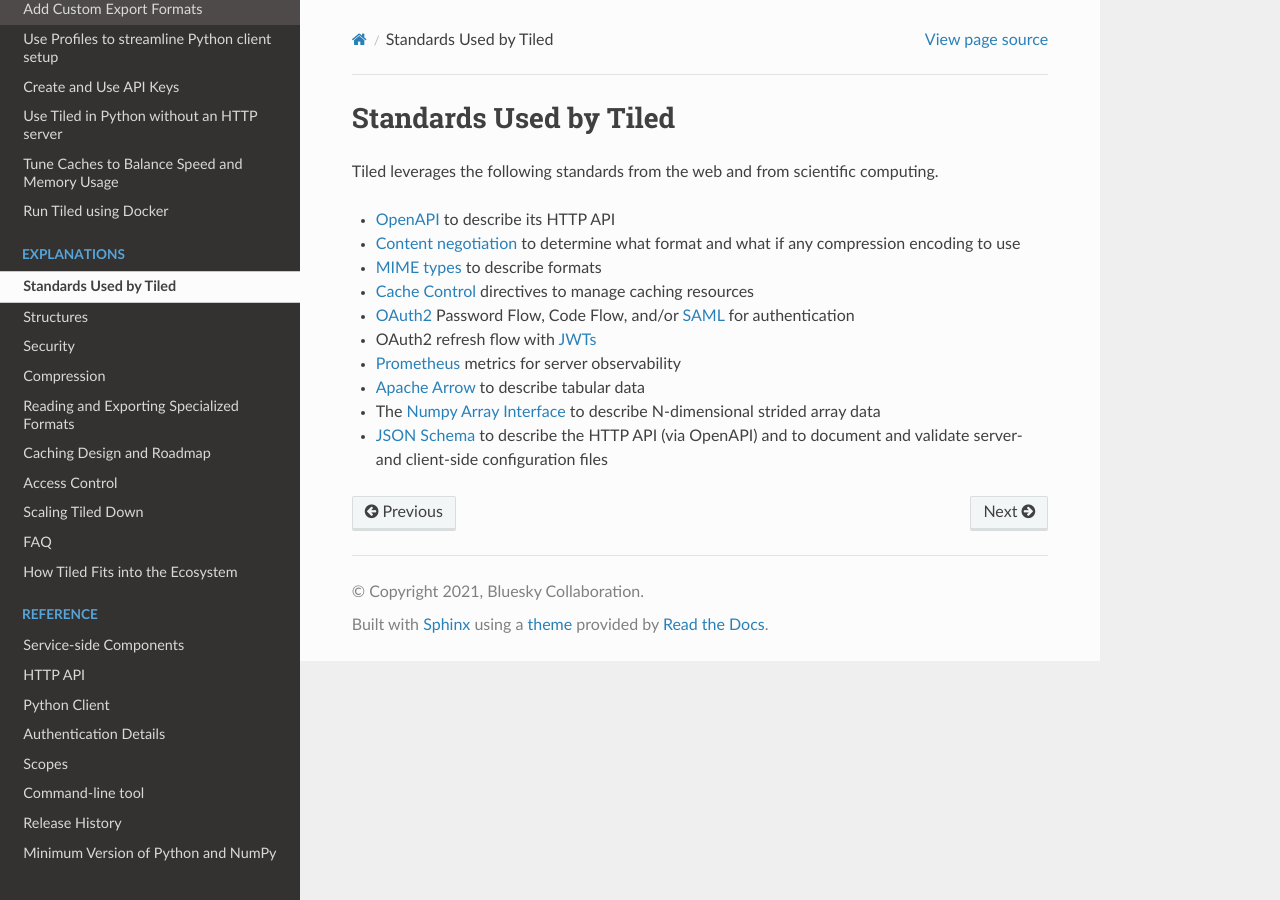
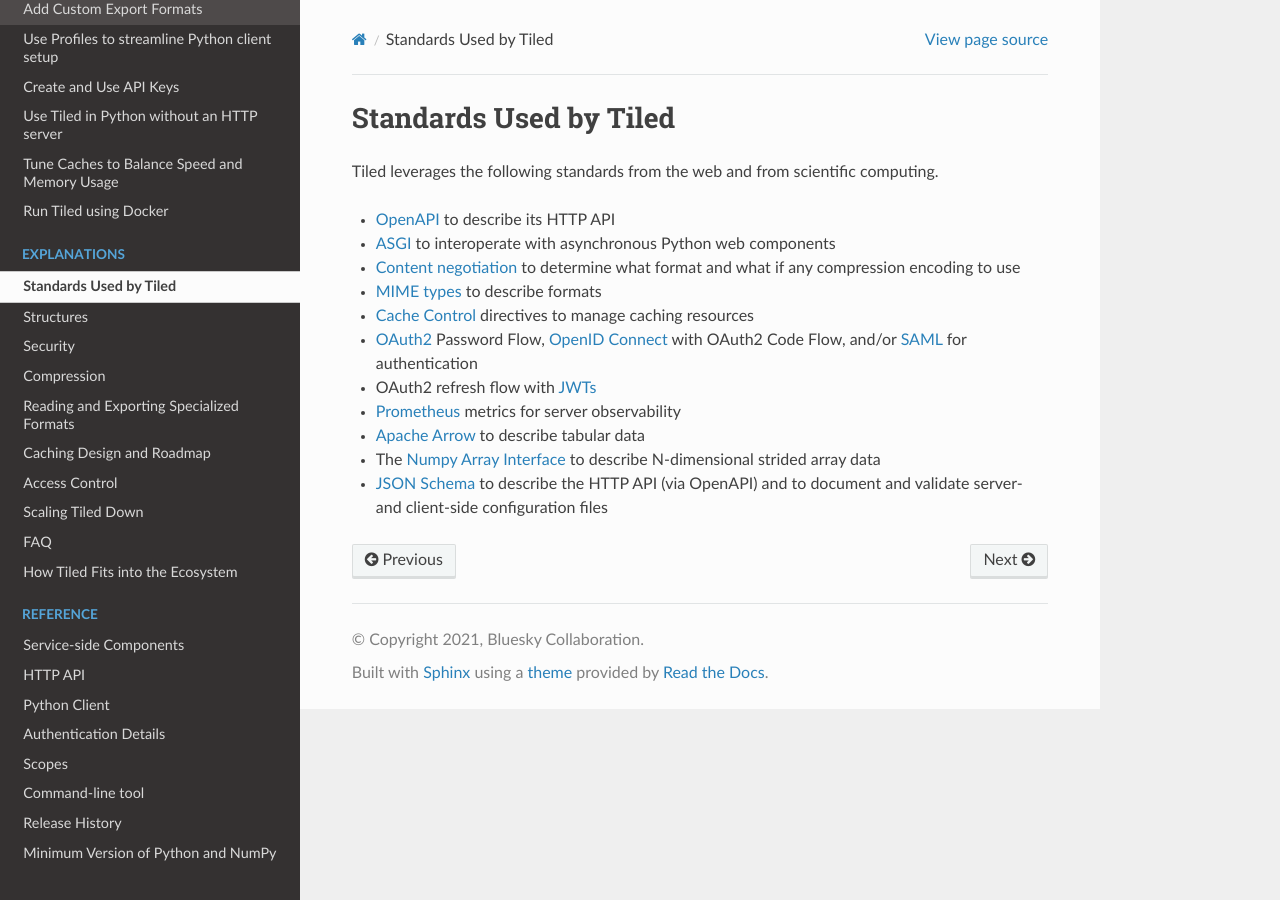
Before and after one commit to bluesky/tiled, a Sphinx documentation site: the page built from docs/source/explanations/standards.md, in a window 1280 px wide. Built offline with Sphinx 7.4.7 and the Read the Docs theme 2.0.0, drawn with Linux system fonts in a browser that asks for light colours; pages that are not in the unit, such as notebooks, are missing from menus.

Commit message:
Mention OIDC and ASGI.

```diff
--- a/docs/source/explanations/standards.md
+++ b/docs/source/explanations/standards.md
@@ -3,10 +3,11 @@
 Tiled leverages the following standards from the web and from scientific computing.
 
 * [OpenAPI](https://www.openapis.org/) to describe its HTTP API
+* [ASGI](https://asgi.readthedocs.io/en/latest/) to interoperate with asynchronous Python web components
 * [Content negotiation](https://developer.mozilla.org/en-US/docs/Web/HTTP/Content_negotiation) to determine what format and what if any compression encoding to use
 * [MIME types](https://developer.mozilla.org/en-US/docs/Web/HTTP/Basics_of_HTTP/MIME_types) to describe formats
 * [Cache Control](https://developer.mozilla.org/en-US/docs/Web/HTTP/Headers/Cache-Control) directives to manage caching resources
-* [OAuth2](https://oauth.net/2/) Password Flow, Code Flow, and/or [SAML](https://developers.onelogin.com/saml) for authentication
+* [OAuth2](https://oauth.net/2/) Password Flow, [OpenID Connect](https://openid.net/connect/) with OAuth2 Code Flow, and/or [SAML](https://developers.onelogin.com/saml) for authentication
 * OAuth2 refresh flow with [JWTs](https://jwt.io/)
 * [Prometheus](https://prometheus.io/) metrics for server observability
 * [Apache Arrow](https://arrow.apache.org/) to describe tabular data
```
